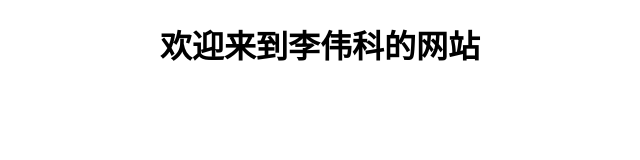
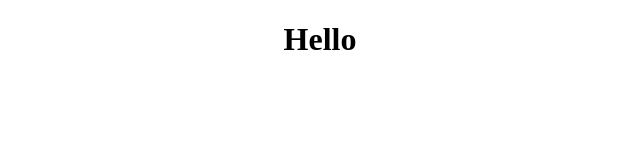
Before and after one commit to liweike0631/liweike.github.io, a plain HTML site: page index.html in a window 1280 px wide. Shown: the whole page, without its empty margins (320-960 px from the left). Drawn offline with Linux system fonts and the light colour scheme.

Commit message:
求你了，显示吧

```diff
--- a/index.html
+++ b/index.html
@@ -5,6 +5,6 @@
         <title>demo</title>
     </head>
     <body>
-        <h1 style="text-align:center;">欢迎来到李伟科的网站</h1>
+        <h1 style="text-align:center;">Hello</h1>
     </body>
 </html>
```
